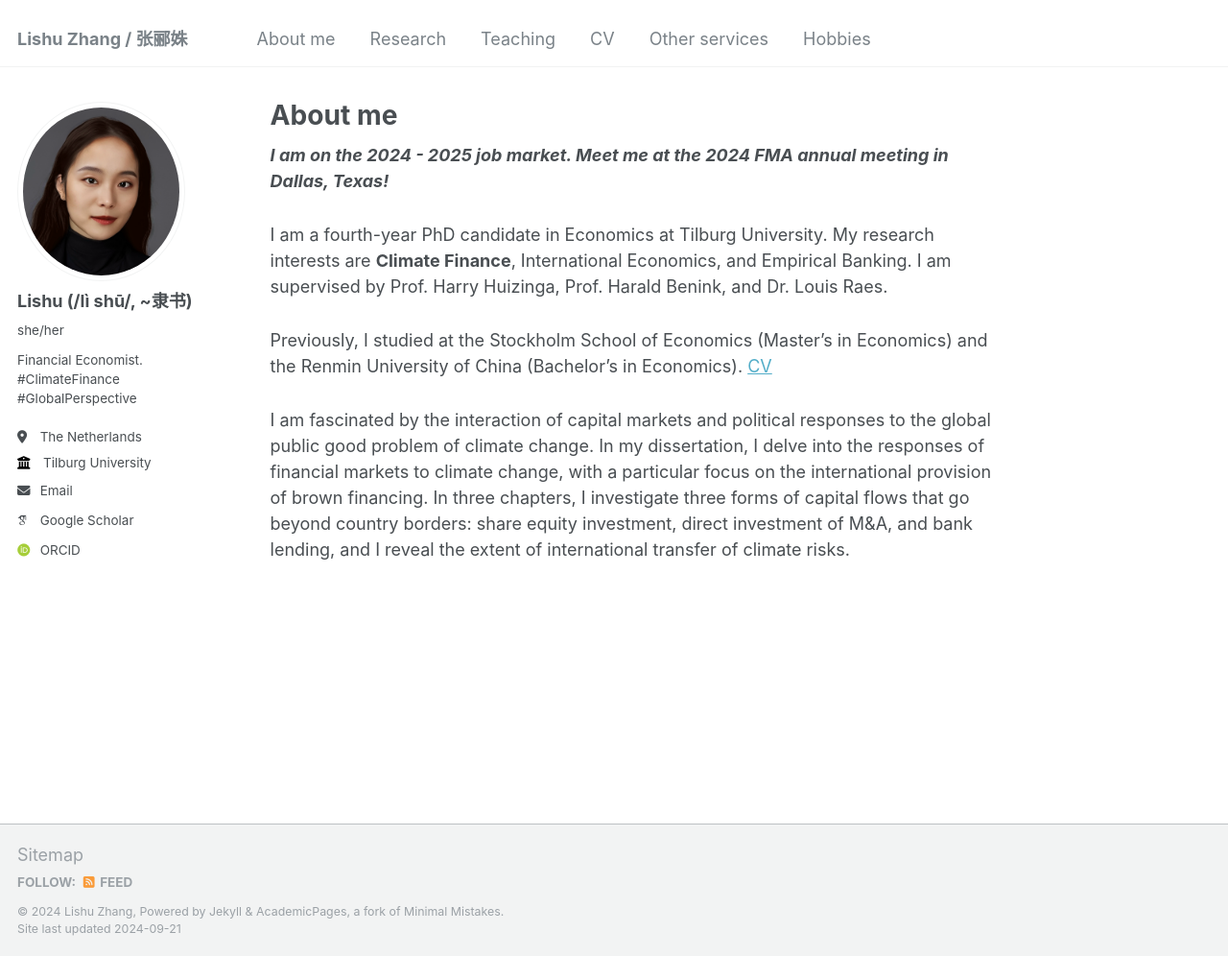
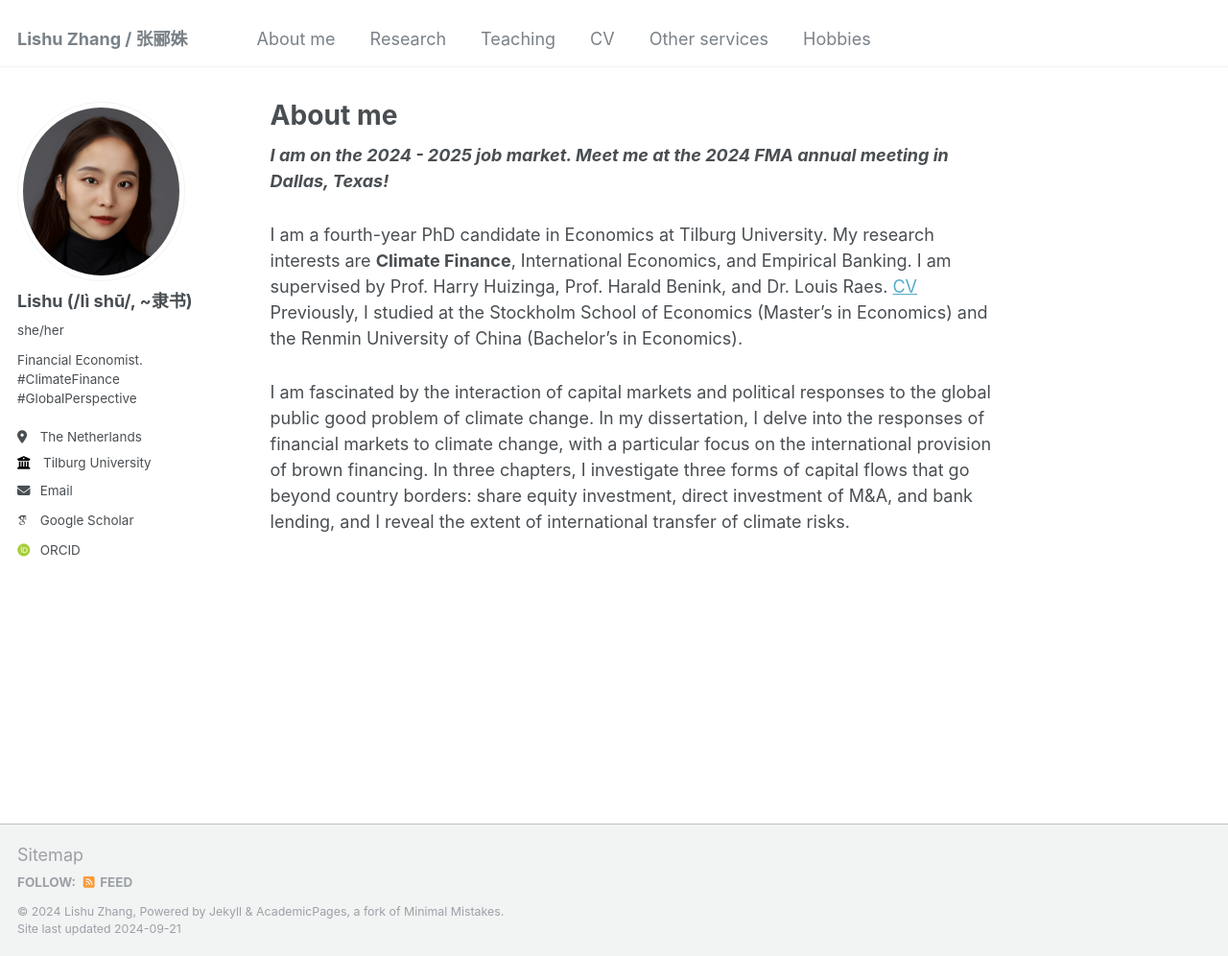
Before and after one commit to LishuZ/LishuZ.github.io, a Jekyll site: the page built from _pages/about.md, in a window 1280 px wide and 996 px high. Shown: the whole window at 96% size. Built offline with Jekyll 4.4.1, drawn with Linux system fonts in a browser that asks for light colours; some web fonts are replaced.

```diff
--- a/_pages/about.md
+++ b/_pages/about.md
@@ -9,9 +9,10 @@ redirect_from:
 ***I am on the 2024 - 2025 job market. Meet me at the 2024 FMA annual meeting in Dallas, Texas!***
 
 I am a fourth-year PhD candidate in Economics at Tilburg University. My research interests are **Climate Finance**, International Economics, and Empirical Banking. I am supervised by Prof. Harry Huizinga, Prof. Harald Benink, and Dr. Louis Raes.
+[CV](https://www.dropbox.com/scl/fi/qijnx8gppf8potsj0bdlx/cv.pdf?rlkey=424j0xubetuhuwn012fmc4hv2&st=wbc0d7eu&dl=0)
+Previously, I studied at the Stockholm School of Economics (Master's in Economics) and the Renmin University of China (Bachelor's in Economics).
 
-Previously, I studied at the Stockholm School of Economics (Master's in Economics) and the Renmin University of China (Bachelor's in Economics).
-[CV](https://www.dropbox.com/scl/fi/qijnx8gppf8potsj0bdlx/cv.pdf?rlkey=424j0xubetuhuwn012fmc4hv2&st=wbc0d7eu&dl=0)
+
 
 
 I am fascinated by the interaction of capital markets and political responses to the global public good problem of climate change. In my dissertation, I delve into the responses of financial markets to climate change, with a particular focus on the international provision of brown financing. In three chapters, I investigate three forms of capital flows that go beyond country borders: share equity investment, direct investment of M&A, and bank lending, and I reveal the extent of international transfer of climate risks.
```
